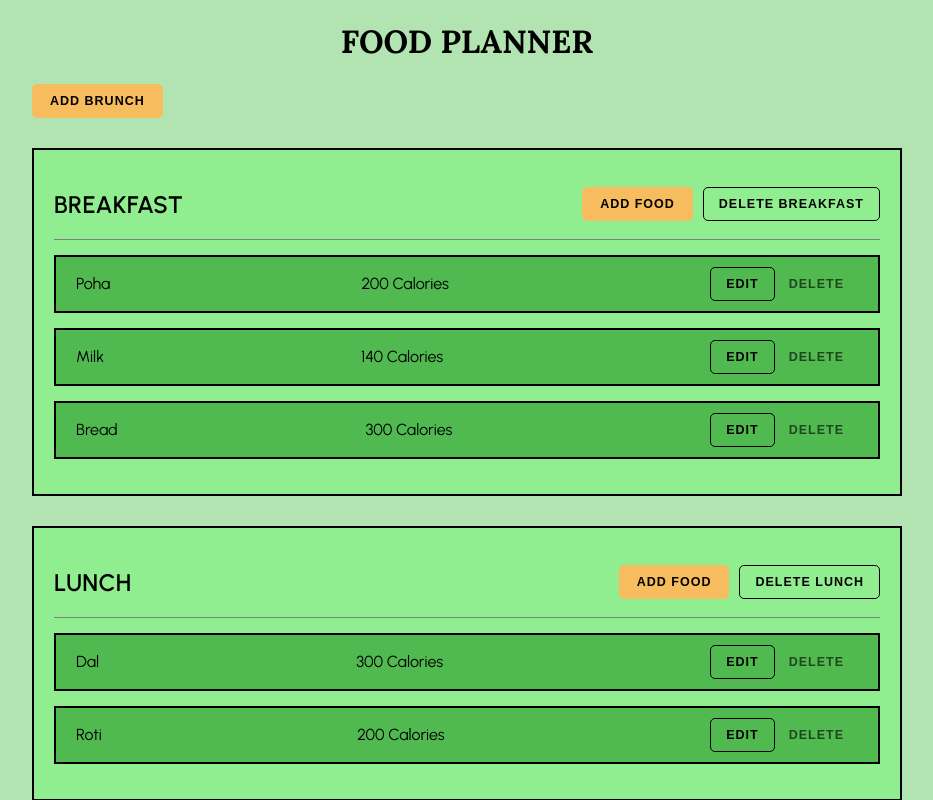
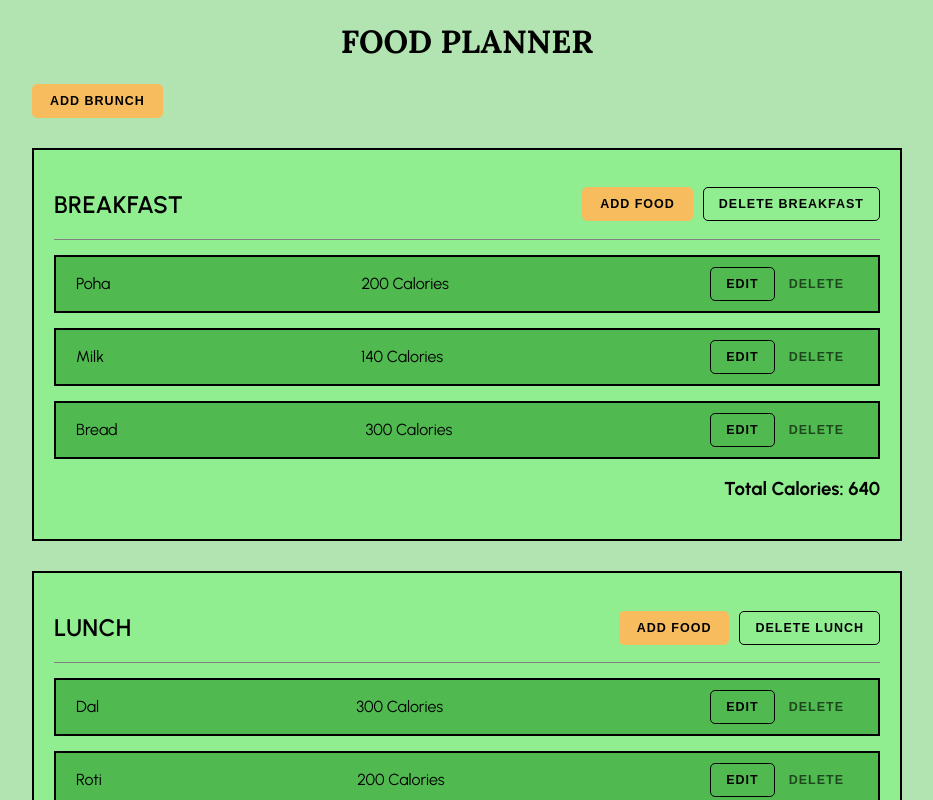
Before and after one commit to ajaybirbal/dragdrop-foodplanner, a React (Create React App) app: page / in a window 1280 px wide. Shown: the top 800 px of the page, without its empty margins (173-1106 px from the left). Built offline with nearby package versions, Linux system fonts and the light colour scheme.

Commit message:
Total calories functionality added

```diff
--- a/src/components/BrunchBox.jsx
+++ b/src/components/BrunchBox.jsx
@@ -68,6 +68,17 @@ const BrunchBox = ({ brunch }) => {
         dispatch(deleteBrunchStateData(brunch.id))
     }
 
+    /**
+     * Calculates the total calories in the brunch
+     * @param {} brunch
+     * @returns
+     */
+    const calculateTotalCalories = brunch => {
+        return brunch.items.reduce((sum, currentItem) => {
+            return sum + Number(currentItem.calories)
+        }, 0)
+    }
+
     return (
         <>
             {/* Add new food form */}
@@ -117,7 +128,9 @@ const BrunchBox = ({ brunch }) => {
                             {provided.placeholder}
                         </div>
                     )}
+
                 </Droppable>
+                <h3 className={styles.totalCalories}>Total Calories: {calculateTotalCalories(brunch)}</h3>
             </div>
         </>
     )
--- a/src/styles/brunchbox.module.css
+++ b/src/styles/brunchbox.module.css
@@ -17,3 +17,7 @@
     align-items: center;
     border-bottom: 1px solid gray;
 }
+
+.totalCalories {
+    text-align: right;
+}
```
